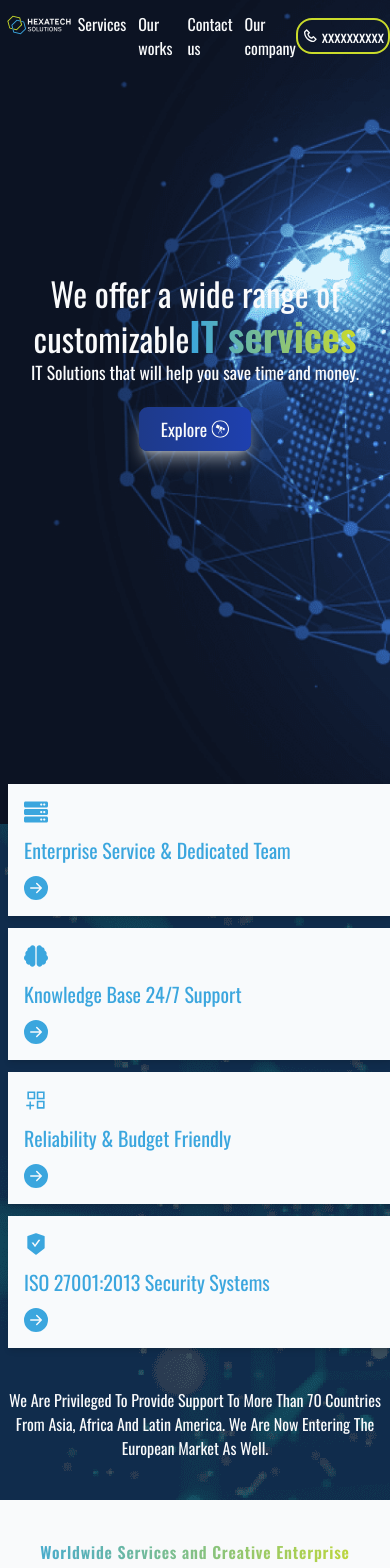
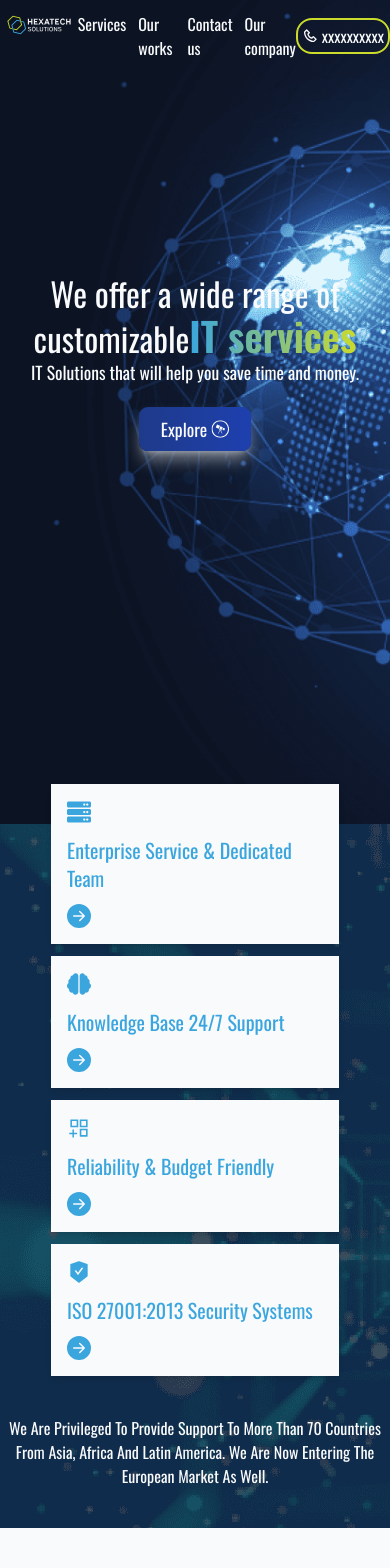
Before and after one commit to soyabatwork/hexatech-site, a Next.js app: page / in a window 390 px wide. Shown: the top 1568 px of the page. Built offline with nearby package versions, Linux system fonts and the light colour scheme.

Commit message:
homepage

```diff
--- a/styles/globals.css
+++ b/styles/globals.css
@@ -6,7 +6,7 @@
 
 @layer components {
   .quote-card {
-    @apply bg-slate-50 p-4 shadow-md text-blue-primary md:-mt-10  w-96 mx-auto;
+    @apply bg-slate-50 p-4 shadow-md text-blue-primary md:-mt-10 w-72  md:w-96 mx-auto;
   }
 
   .btn {
```
